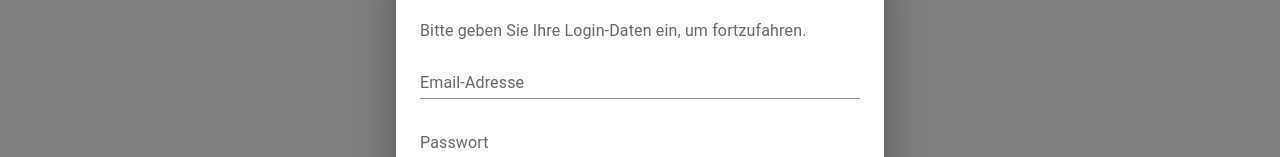
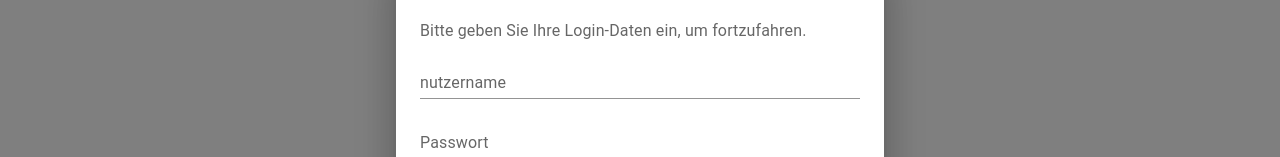
Before and after one commit to marius-a-mueller/buchweb, a React (Vite) app: page / in a window 1280 px wide. Both pictures are taken after a click on the button "LOGIN". Shown: the part 305-462 px from the top of the page. Built offline with nearby package versions, Linux system fonts and the light colour scheme.

Commit message:
änderung auf nutzername

```diff
--- a/src/components/tabbar/Login.tsx
+++ b/src/components/tabbar/Login.tsx
@@ -33,8 +33,8 @@ export default function Login() {
             autoFocus
             margin="dense"
             id="name"
-            label="Email-Adresse"
-            type="email"
+            label="nutzername"
+            type="nutzername"
             fullWidth
             variant="standard"
           />
```
